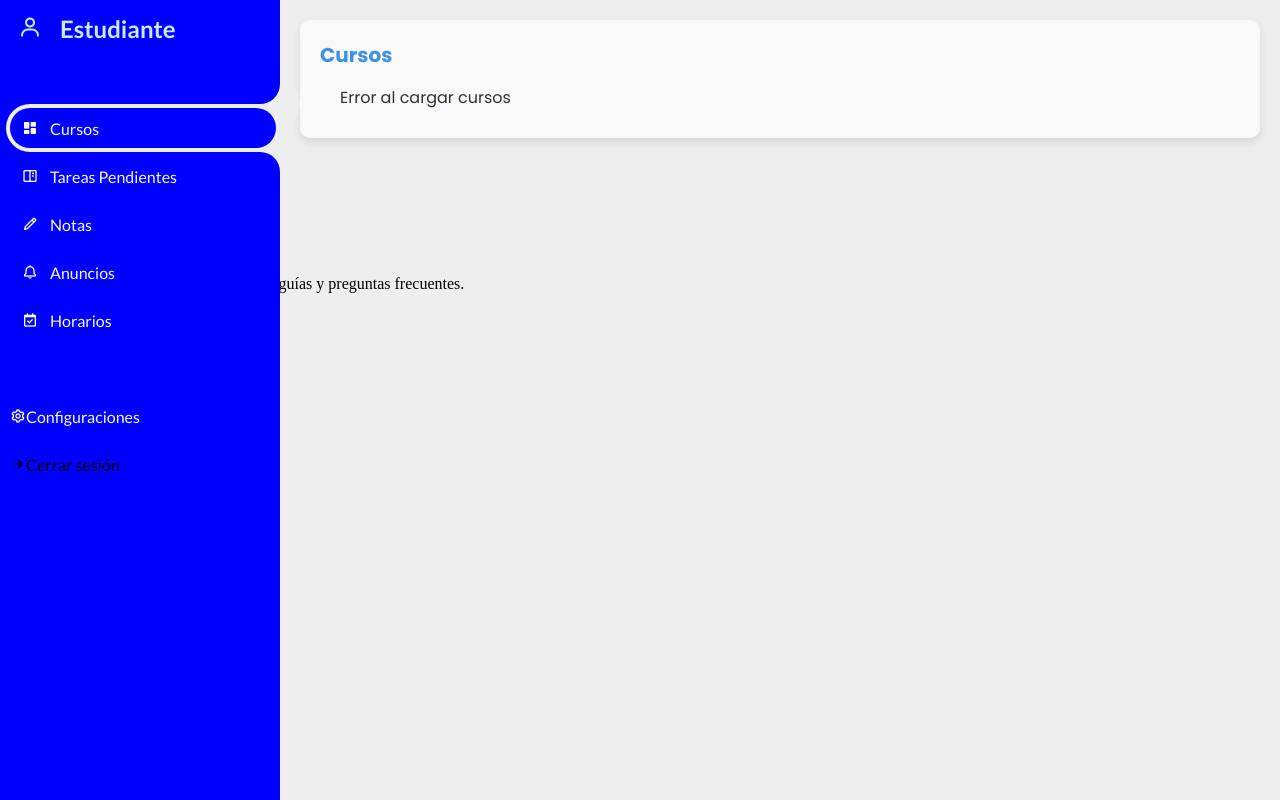
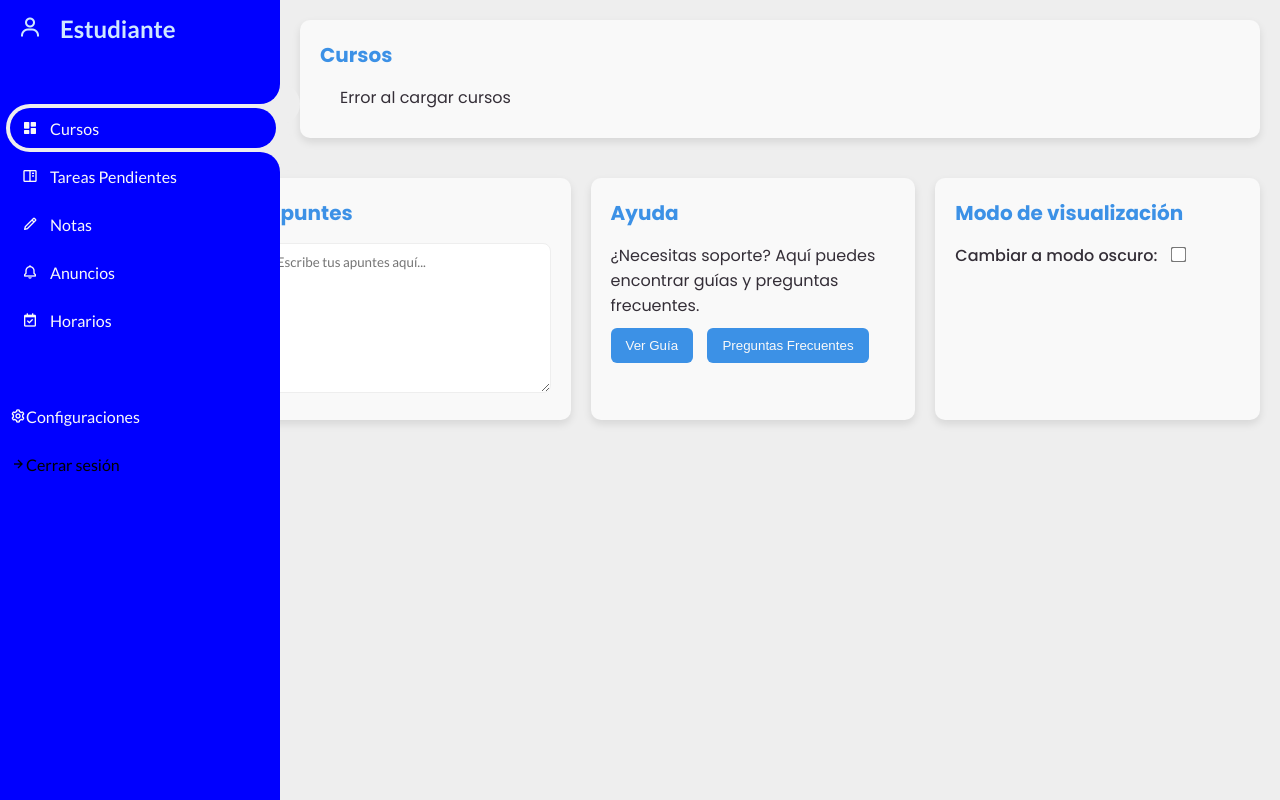
Before and after one commit to driveram9/PPCYL2-AcadNet, a Django app: template acadnet/academia/templates/dashboardStudent.html in a window 1280 px wide. Run offline with Django 5.2, Linux system fonts and the light colour scheme; the template is opened without the code that fills it, so the values that code supplies are empty.

Commit message:
Update dashboard.css

```diff
--- a/acadnet/academia/static/CSS/dashboard.css
+++ b/acadnet/academia/static/CSS/dashboard.css
@@ -170,3 +170,60 @@ main {
 .section {
     transition: all 0.3s ease-in-out;
 }
+
+#configuraciones {
+    padding: 20px;
+    display: flex;
+    flex-wrap: wrap;
+    gap: 20px;
+    font-family: var(--poppins);
+}
+#configuraciones .config-section {
+    background: var(--light);
+    border-radius: 10px;
+    padding: 20px;
+    flex: 1 1 300px;
+    box-shadow: 0 4px 8px rgba(0,0,0,0.1);
+    transition: all 0.3s ease-in-out;
+}
+#configuraciones .config-section h2 {
+    margin-bottom: 15px;
+    font-size: 20px;
+    color: var(--blue);
+}
+#apuntes textarea {
+    width: 100%;
+    min-height: 150px;
+    border: 1px solid var(--grey);
+    border-radius: 8px;
+    padding: 10px;
+    font-family: var(--lato);
+    resize: vertical;
+}
+#ayuda p {
+    margin-bottom: 10px;
+    color: var(--dark);
+}
+#ayuda button {
+    background: var(--blue);
+    color: var(--light);
+    border: none;
+    padding: 10px 15px;
+    margin-right: 10px;
+    border-radius: 6px;
+    cursor: pointer;
+    transition: background 0.3s ease;
+}
+#ayuda button:hover {
+    background: var(--light-blue);
+    color: var(--dark);
+}
+#modo label {
+    font-weight: 500;
+    margin-right: 10px;
+    color: var(--dark);
+}
+#modo input[type="checkbox"] {
+    transform: scale(1.2);
+    cursor: pointer;
+}
```
